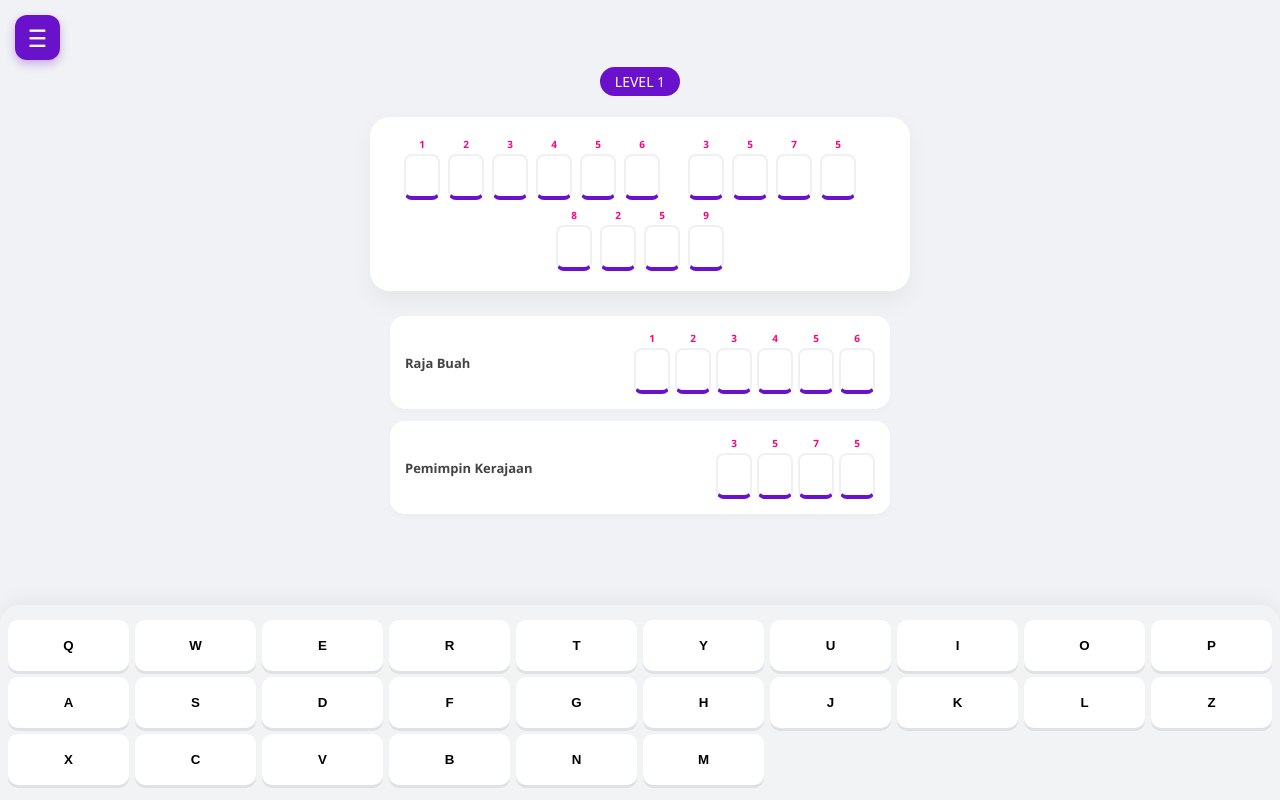
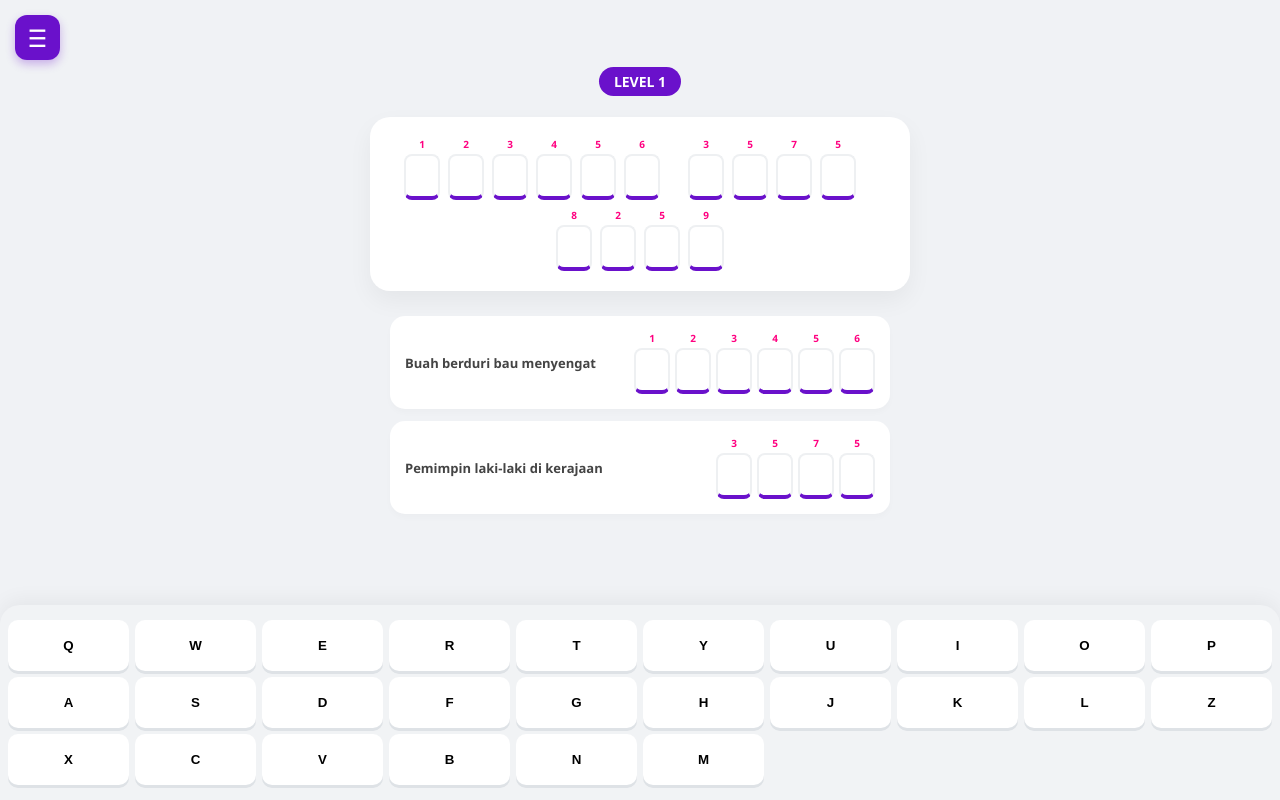
Before and after one commit to DaraOficcial/DaraXz.IT, a plain HTML site: page isi-isian.html in a window 1280 px wide. Drawn offline with Linux system fonts and the light colour scheme.

Commit message:
Add files via upload

```diff
--- a/isi-isian.html
+++ b/isi-isian.html
@@ -3,14 +3,13 @@
 <head>
     <meta charset="UTF-8">
     <meta name="viewport" content="width=device-width, initial-scale=1.0">
-    <title>Crostic Pro - Ultra UI</title>
+    <title>Crostic Pro - DaraXy Version</title>
     <style>
         :root {
             --pink: #ff0080;
             --purple: #6a11cb;
             --light-bg: #f0f2f5;
             --white: #ffffff;
-            --glass: rgba(255, 255, 255, 0.9);
         }
 
         body {
@@ -24,7 +23,7 @@
             overflow-x: hidden;
         }
 
-        /* Hamburger & Menu */
+        /* Menu Hamburger */
         .hamburger {
             position: fixed;
             top: 15px;
@@ -75,7 +74,7 @@
 
         /* Game UI */
         .game-header { text-align: center; margin-top: 60px; }
-        #lvl-display { background: var(--purple); color: white; padding: 5px 15px; border-radius: 20px; font-size: 14px; }
+        #lvl-display { background: var(--purple); color: white; padding: 5px 15px; border-radius: 20px; font-size: 14px; font-weight: bold; }
 
         .main-phrase {
             display: flex;
@@ -102,7 +101,7 @@
             box-shadow: 0 4px 6px rgba(0,0,0,0.02);
         }
 
-        .clue-text { font-size: 13px; font-weight: 700; color: #444; flex: 1; }
+        .clue-text { font-size: 13px; font-weight: 700; color: #444; flex: 1; margin-right: 10px; }
         .box-row { display: flex; gap: 5px; }
         .box-wrapper { display: flex; flex-direction: column; align-items: center; }
         .index-num { font-size: 10px; color: var(--pink); font-weight: 800; margin-bottom: 3px; }
@@ -135,6 +134,7 @@
             gap: 6px;
             border-radius: 20px 20px 0 0;
             box-shadow: 0 -5px 20px rgba(0,0,0,0.05);
+            z-index: 900;
         }
         .key {
             background: white;
@@ -144,10 +144,11 @@
             font-weight: bold;
             cursor: pointer;
             box-shadow: 0 3px 0 #dee2e6;
+            -webkit-tap-highlight-color: transparent;
         }
         .key:active { transform: translateY(2px); box-shadow: none; background: var(--pink); color: white; }
 
-        /* Custom Popup (Modal) */
+        /* Modal Styles */
         .modal-overlay {
             display: none;
             position: fixed;
@@ -169,13 +170,13 @@
         }
         @keyframes popIn { from { transform: scale(0.8); opacity: 0; } to { transform: scale(1); opacity: 1; } }
 
-        .modal-card h4 { margin-top: 0; color: var(--purple); font-size: 20px; }
-        .modal-card p { color: #666; font-size: 14px; line-height: 1.5; }
+        .modal-card h4 { margin: 0 0 10px 0; color: var(--purple); font-size: 20px; }
+        .modal-card p { color: #666; font-size: 14px; line-height: 1.5; margin-bottom: 20px; }
 
         .modal-btn {
             width: 100%;
             padding: 12px;
-            margin-top: 10px;
+            margin-top: 8px;
             border: none;
             border-radius: 12px;
             font-weight: bold;
@@ -192,8 +193,8 @@
         <div class="menu-content">
             <h3 onclick="toggleMenu()">MENU</h3>
             <ul>
-                <li onclick="showPopup('Tentang Game', 'Game Crostic/isi-isian. Dibuat buat nemenin liburan lu biar makin asik!')">About</li>
-                <li onclick="showPopup('Credits', 'Developer: DaraXy\nInspirasi: iklan crostic')">Credit</li>
+                <li onclick="showPopup('Tentang Game', 'Game Crostic buatan DaraXy. Tantang otakmu dengan teka-teki seru!')">About</li>
+                <li onclick="showPopup('Credits', 'Developer: DaraXy\nInspirasi: Iklan Crostic')">Credit</li>
                 <li onclick="showPopup('Donasi', 'https://sociabuzz.com/indrasy/tribe')">Donasi</li>
                 <li onclick="openConfirm()" style="color:var(--pink)">RESET PROGRESS</li>
             </ul>
@@ -206,7 +207,6 @@
 
     <div class="main-phrase" id="main-phrase"></div>
     <div class="clues-container" id="clues-container"></div>
-
     <div class="keyboard" id="keyboard"></div>
 
     <div class="modal-overlay" id="infoPopup">
@@ -220,7 +220,7 @@
     <div class="modal-overlay" id="confirmPopup">
         <div class="modal-card">
             <h4>Yakin Nih?</h4>
-            <p>Semua progress level lu bakal kehapus dan balik lagi ke awal.</p>
+            <p>Semua progress level kamu akan dihapus dan kembali ke Level 1.</p>
             <button class="modal-btn btn-primary" onclick="handleReset(true)">YA, RESET!</button>
             <button class="modal-btn btn-secondary" onclick="closePopup('confirmPopup')">GAK JADI</button>
         </div>
@@ -229,46 +229,42 @@
     <div class="modal-overlay" id="winPopup">
         <div class="modal-card">
             <h4>GGWP! 🎉</h4>
-            <p>Jawaban lu bener semua. Siap buat level selanjutnya?</p>
-            <button class="modal-btn btn-primary" onclick="goToNextLevel()">LANJUTKAN</button>
+            <p>Kamu jenius! Siap lanjut ke tantangan berikutnya?</p>
+            <button class="modal-btn btn-primary" onclick="goToNextLevel()">LEVEL LANJUT</button>
         </div>
     </div>
 
+    <script src="soal.js"></script>
+
     <script>
-    const levels = [
-        { phrase: "DURIAN RAJA BUAH", clues: [{w:"DURIAN", t:"Raja Buah"}, {w:"RAJA", t:"Pemimpin Kerajaan"}] },
-        { phrase: "KOPLO ASLI INDONESIA", clues: [{w:"KOPLO", t:"Musik Kendang"}, {w:"ASLI", t:"Original"}] },
-        { phrase: "SMARTPHONE CANGGIH", clues: [{w:"CANGGIH", t:"Teknologi Modern"}, {w:"SMART", t:"Pintar"}] }
-    ];
-
         let currentLvlIdx = 0;
         let activeNum = null;
         let charToNum = {};
 
-    // Local Storage
         function save() { localStorage.setItem('crostic_save', currentLvlIdx); }
         function load() {
             const s = localStorage.getItem('crostic_save');
             if(s) currentLvlIdx = parseInt(s);
         }
 
-    // Modal Controllers
         function showPopup(title, desc) {
             document.getElementById('popTitle').innerText = title;
             document.getElementById('popDesc').innerText = desc;
             document.getElementById('infoPopup').style.display = 'flex';
         }
+
         function openConfirm() {
             toggleMenu();
             document.getElementById('confirmPopup').style.display = 'flex';
         }
+
         function closePopup(id) { document.getElementById(id).style.display = 'none'; }
 
-    // Core Game
         function initLevel() {
             if(currentLvlIdx >= levels.length) {
-            showPopup("TAMAT!", "Gila lu tamat 100 level! Lu emang sepuh!");
+                showPopup("TAMAT!", "Luar biasa! Kamu sudah menyelesaikan semua level yang ada!");
                 currentLvlIdx = 0;
+                save();
             }
 
             const data = levels[currentLvlIdx];
@@ -283,8 +279,11 @@
             });
 
             data.phrase.split('').forEach(c => {
-            if(c === ' ') document.getElementById('main-phrase').innerHTML += '<div style="width:12px"></div>';
-            else renderBox(c, document.getElementById('main-phrase'));
+                if(c === ' ') {
+                    document.getElementById('main-phrase').innerHTML += '<div style="width:12px"></div>';
+                } else {
+                    renderBox(c, document.getElementById('main-phrase'));
+                }
             });
 
             data.clues.forEach(clue => {
@@ -320,7 +319,11 @@
             const goal = levels[currentLvlIdx].phrase.replace(/\s/g, '');
             let current = "";
             document.querySelectorAll('#main-phrase .box').forEach(b => current += b.innerText);
-        if(current === goal) document.getElementById('winPopup').style.display = 'flex';
+            if(current === goal) {
+                setTimeout(() => {
+                    document.getElementById('winPopup').style.display = 'flex';
+                }, 300);
+            }
         }
 
         function goToNextLevel() {
@@ -336,10 +339,12 @@
 
         function toggleMenu() { document.getElementById('menuOverlay').classList.toggle('active'); }
 
-    // Build Keys
-    "QWERTYUIOPASDFGHJKLZXCVBNM".split('').forEach(k => {
+        // Generate Keyboard
+        const alphabet = "QWERTYUIOPASDFGHJKLZXCVBNM".split('');
+        alphabet.forEach(k => {
             const b = document.createElement('button');
-        b.className = 'key'; b.innerText = k;
+            b.className = 'key';
+            b.innerText = k;
             b.onclick = () => typeLetter(k);
             document.getElementById('keyboard').appendChild(b);
         });
--- /dev/null
+++ b/soal.js
@@ -0,0 +1,32 @@
+const levels = [
+    { phrase: "DURIAN RAJA BUAH", clues: [{w:"DURIAN", t:"Buah berduri bau menyengat"}, {w:"RAJA", t:"Pemimpin laki-laki di kerajaan"}] },
+    { phrase: "KOPLO ASLI INDONESIA", clues: [{w:"KOPLO", t:"Aliran musik kendang"}, {w:"ASLI", t:"Bukan barang KW atau palsu"}] },
+    { phrase: "SMARTPHONE CANGGIH", clues: [{w:"CANGGIH", t:"Teknologi masa kini"}, {w:"SMART", t:"Bahasa Inggrisnya pintar"}] },
+    { phrase: "FREE FIRE GAME BURIK", clues: [{w:"GAME", t:"Permainan digital"}, {w:"BURIK", t:"Ejekan buat grafik rendah"}] },
+    { phrase: "JAKARTA IBUKOTA KITA", clues: [{w:"KITA", t:"Aku dan kamu"}, {w:"IBUKOTA", t:"Pusat pemerintahan negara"}] },
+    { phrase: "MATEMATIKA SANGAT SULIT", clues: [{w:"SULIT", t:"Lawan kata mudah"}, {w:"SANGAT", t:"Kata penekanan (banget)"}] },
+    { phrase: "BOROBUDUR CANDI MEGAH", clues: [{w:"MEGAH", t:"Besar dan mewah"}, {w:"CANDI", t:"Bangunan bersejarah Hindu-Budha"}] },
+    { phrase: "NASI GORENG ENAK", clues: [{w:"ENAK", t:"Rasa makanan mantap"}, {w:"NASI", t:"Makanan pokok orang Indo"}] },
+    { phrase: "VALORANT GAME FPS", clues: [{w:"GAME", t:"Hiburan di PC/HP"}, {w:"FPS", t:"Genre tembak-tembakan"}] },
+    { phrase: "UPACARA HARI SENIN", clues: [{w:"HARI", t:"Senin sampai Minggu"}, {w:"UPACARA", t:"Kegiatan rutin Senin pagi di sekolah"}] },
+    { phrase: "INDOMIE SELERA RAKYAT", clues: [{w:"SELERA", t:"Keinginan atau nafsu makan"}, {w:"RAKYAT", t:"Seluruh penduduk negara"}] },
+    { phrase: "SOLDER PANAS SEKALI", clues: [{w:"PANAS", t:"Lawan kata dingin"}, {w:"SOLDER", t:"Alat buat nempel timah ke PCB"}] },
+    { phrase: "MOBILE LEGENDS RAME", clues: [{w:"RAME", t:"Banyak orang atau padat"}, {w:"MOBILE", t:"clue MOBIL tambahin E"}] },
+    { phrase: "ES KRIM RASA COKELAT", clues: [{w:"RASA", t:"Manis, asin, atau pahit"}, {w:"KRIM", t:"Tekstur lembut di atas cone"}] },
+    { phrase: "TIKTOK VIRAL", clues: [{w:"VIRAL", t:"Terkenal banyak yang tau"}, {w:"TIKTOK", t:"sering di scroll icon hitam"}] },
+    { phrase: "MATAHARI PUSAT SURYA", clues: [{w:"PUSAT", t:"Titik tengah"}, {w:"SURYA", t:"Nama lain sistem tata planet kita"}] },
+    { phrase: "BELAJAR BIAR PINTAR", clues: [{w:"BIAR", t:"supaya dalam bahasa kampung bi.r"}, {w:"PINTAR", t:"Lawan kata bodoh"}] },
+    { phrase: "INDONESIA TANAH AIR", clues: [{w:"TANAH", t:"Tempat berpijak atau bumi"}, {w:"AIR", t:"Benda cair yang diminum"}] },
+    { phrase: "TERIMA KASIH", clues: [{w:"TERIMA", t:"Lawan kata kasih (memberi)"}, {w:"KASIH", t:"lawan kata terima"}] },
+    { phrase: "GAK ADA LAWAN", clues: [{w:"GAK", t:"menolak"}, {w:"LAWAN", t:"Lawan kata kawan"}] },
+    { phrase: "ANJING BEBAN", clues: [{w:"ANJING", t:"Nama hewan seribg disebut saat marah"}, {w:"BEBAN", t:"Teman yang gak berguna di tim game"}] },
+    { phrase: "JANGAN SOMBONG", clues: [{w:"JANGAN", t:"Larangan"}, {w:"SOMBONG", t:"pamer"}] },
+    { phrase: "PINJAM DULU SERATUS", clues: [{w:"SERATUS", t:"Nominal uang yang sering dipinjam tapi gak balik"}, {w:"PINJAM", t:"Minjem barang atau uang"}] },
+    { phrase: "YGY JANGAN LUPA BAHAGIA", clues: [{w:"YGY", t:"Singkatan dari Ya Guys Ya"}, {w:"LUPA", t:"Lawan kata ingat"}] },
+    { phrase: "SIPALING SKENA", clues: [{w:"SKENA", t:"Istilah buat orang yang gayanya nyentrik"}, {w:"SIPALING", t:"Julukan buat orang yang merasa paling hebat"}] },
+    { phrase: "GHOSTING ITU SAKIT HATI", clues: [{w:"SAKIT", t:"Rasanya ditinggal pas lagi sayang"}, {w:"GHOSTING", t:"Ngilang kek hantu b inggris"}] },
+    { phrase: "LU PUNYA DUIT LU PUNYA KUASA", clues: [{w:"DUIT", t:"Uang"}, {w:"KUASA", t:"Wewenang atau kekuatan"}] },
+    { phrase: "STARBOY JANGAN SOMBONG", clues: [{w:"SOMBONG", t:"Angkuh"}, {w:"STARBOY", t:"Laki-laki yang merasa jadi pusat perhatian"}] },
+    { phrase: "CUMA FRIENDS DENGAN BENEFIT", clues: [{w:"BENEFIT", t:"Keuntungan"}, {w:"FRIENDS", t:"Teman (Bahasa Inggris)"}] },
+    { phrase: "VALID NO DEBAT", clues: [{w:"VALID", t:"Sah atau benar banget"}, {w:"NO", t:"b inggris tidak"}, {w:"DEBAT", t:"Adu argumen"}] }
+];
```
Also changed, not shown: menu.u.html (+4 -3 lines). Lines whose indentation alone changed are shown as unchanged.
